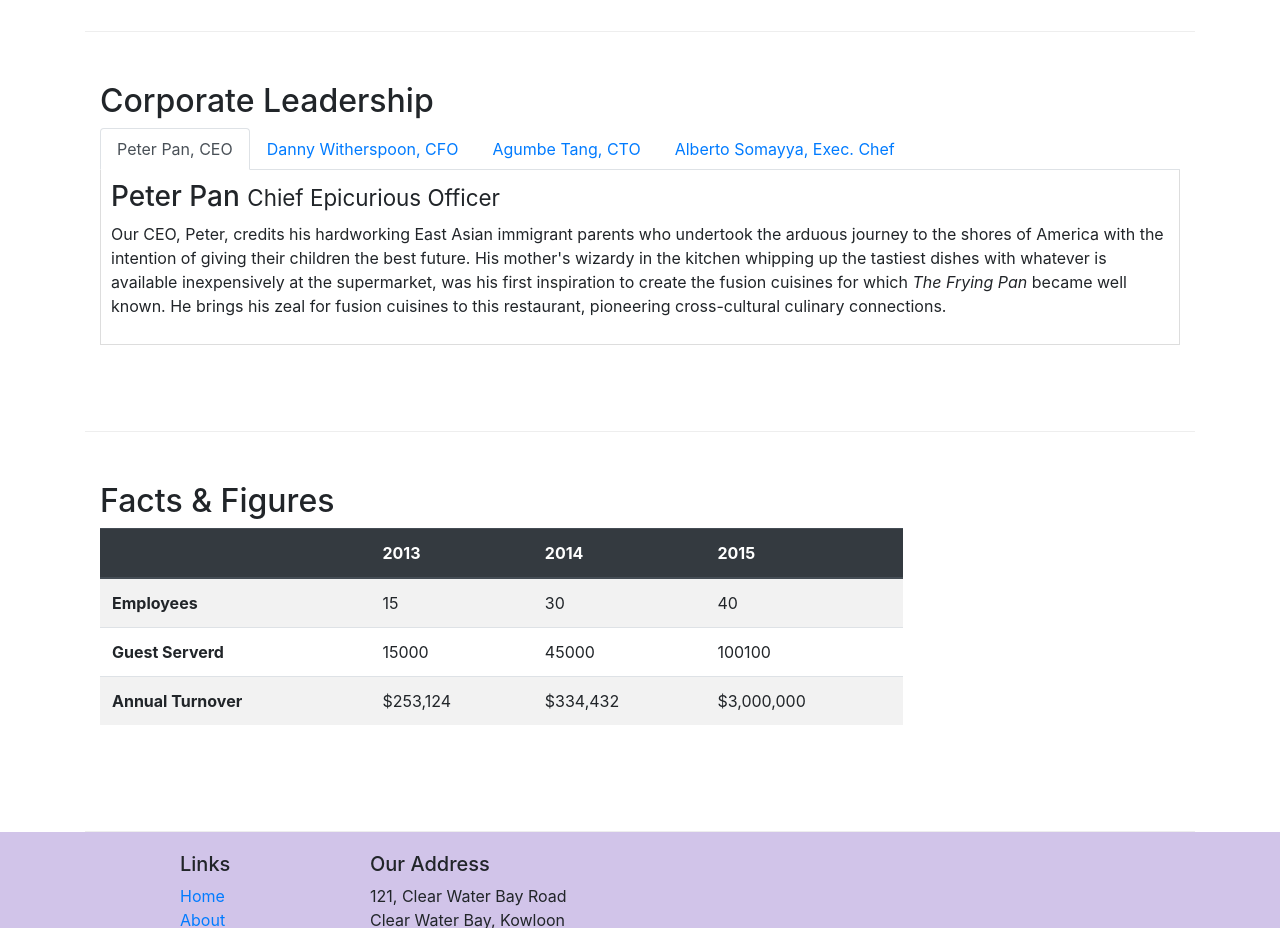
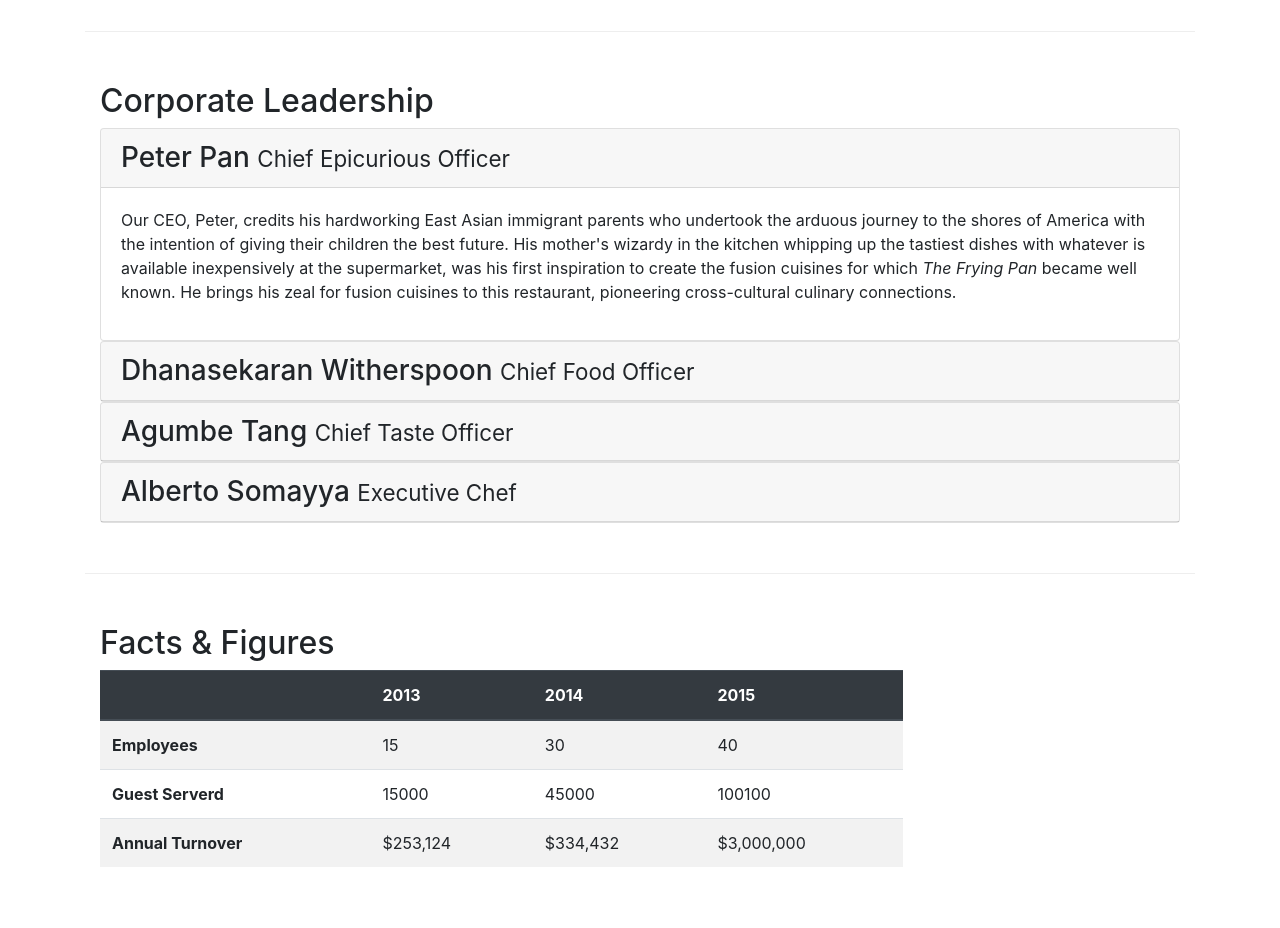
Before and after one commit to tavneetkhurana/confusion, a website: page aboutus.html in a window 1280 px wide. Shown: the part 940-1868 px from the top of the page. Drawn offline with nearby package versions, Linux system fonts and the light colour scheme.

Commit message:
accordion

```diff
--- a/aboutus.html
+++ b/aboutus.html
@@ -101,36 +101,51 @@
         <div class="row row-content" id="copLead">
             <div class="col-12 col-sm-12">
                 <h2>Corporate Leadership</h2>
-                <ul class="nav nav-tabs">
-                    <li class="nav-item">
-                        <a href="#peter" class="nav-link active" role="tab" data-toggle="tab">Peter Pan, CEO</a>
-                    </li>
-                    <li class="nav-item">
-                        <a href="#danny" class="nav-link" role="tab" data-toggle="tab">Danny Witherspoon, CFO</a>
-                    </li>
-                    <li class="nav-item">
-                        <a href="#agumbe" class="nav-link" role="tab" data-toggle="tab">Agumbe Tang, CTO</a>
-                    </li> <li class="nav-item">
-                        <a href="#alberto" class="nav-link" role="tab" data-toggle="tab">Alberto Somayya, Exec. Chef</a>
-                    </li>
-                </ul>
-                <div class="tab-content">
-                    <div role="tabpanel" class="tab-pane fade show active" id="peter">
-                        <h3>Peter Pan <small>Chief Epicurious Officer</small></h3>
-                        <p>Our CEO, Peter, credits his hardworking East Asian immigrant parents who undertook the arduous journey to the shores of America with the intention of giving their children the best future. His mother's wizardy in the kitchen whipping up the tastiest dishes with whatever is available inexpensively at the supermarket, was his first inspiration to create the fusion cuisines for which <em>The Frying Pan</em> became well known. He brings his zeal for fusion cuisines to this restaurant, pioneering cross-cultural culinary connections.</p>
+                <div id="accordion">
+                    <div class="card">
+                        <div class="card-header" role="tab" id="peterhead">
+                            <h3 class="mb-0">
+                                <a data-toggle="collapse" data-target="#peter">Peter Pan <small>Chief Epicurious Officer</small></a></h3>
+                        </div>
+                        <div role="tabpanel" class="collapse show" id="peter" data-parent="#accordion">
+                            <div class="card-body">
+                                <p>Our CEO, Peter, credits his hardworking East Asian immigrant parents who undertook the arduous journey to the shores of America with the intention of giving their children the best future. His mother's wizardy in the kitchen whipping up the tastiest dishes with whatever is available inexpensively at the supermarket, was his first inspiration to create the fusion cuisines for which <em>The Frying Pan</em> became well known. He brings his zeal for fusion cuisines to this restaurant, pioneering cross-cultural culinary connections.</p>
+                            </div>
+                        </div>
                     </div>
-                    <div role="tabpanel" class="tab-pane fade" id="danny">
-                        <h3>Dhanasekaran Witherspoon <small>Chief Food Officer</small></h3>
-                        <p>Our CFO, Danny, as he is affectionately referred to by his colleagues, comes from a long established family tradition in farming and produce. His experiences growing up on a farm in the Australian outback gave him great appreciation for varieties of food sources. As he puts it in his own words, <em>Everything that runs, wins, and everything that stays, pays!</em></p>
+                    <div class="card">
+                        <div class="card-header" role="tab" id="dannyhead">
+                            <h3 class="mb-0">
+                                <a data-toggle="collapse" data-target="#danny">Dhanasekaran Witherspoon <small>Chief Food Officer</small></a></h3>
+                        </div>
+                        <div role="tabpanel" class="collapse" id="danny" data-parent="#accordion">
+                            <div class="card-body">
+                                <p>Our CFO, Danny, as he is affectionately referred to by his colleagues, comes from a long established family tradition in farming and produce. His experiences growing up on a farm in the Australian outback gave him great appreciation for varieties of food sources. As he puts it in his own words, <em>Everything that runs, wins, and everything that stays, pays!</em></p>
+                            </div>
+                        </div>
                     </div>
-                    <div role="tabpanel" class="tab-pane fade" id="agumbe">
-                        <h3>Agumbe Tang <small>Chief Taste Officer</small></h3>
-                        <p>Blessed with the most discerning gustatory sense, Agumbe, our CTO, personally ensures that every dish that we serve meets his exacting tastes. Our chefs dread the tongue lashing that ensues if their dish does not meet his exacting standards. He lives by his motto, <em>You click only if you survive my lick.</em></p>
+                    <div class="card">
+                        <div class="card-header" role="tab" id="agumbehead">
+                            <h3 class="mb-0">
+                                <a data-toggle="collapse" data-target="#agumbe"> Agumbe Tang <small>Chief Taste Officer</small></a></h3>
+                        </div>
+                        <div role="tabpanel" class="collapse" id="agumbe" data-parent="#accordion">
+                            <div class="card-body">
+                                <p>Blessed with the most discerning gustatory sense, Agumbe, our CTO, personally ensures that every dish that we serve meets his exacting tastes. Our chefs dread the tongue lashing that ensues if their dish does not meet his exacting standards. He lives by his motto, <em>You click only if you survive my lick.</em></p>
+                            </div>
+                         </div>
                     </div>
-                    <div role="tabpanel" class="tab-pane fade" id="alberto">
-                        <h3>Alberto Somayya <small>Executive Chef</small></h3>
-                        <p>Award winning three-star Michelin chef with wide International experience having worked closely with whos-who in the culinary world, he specializes in creating mouthwatering Indo-Italian fusion experiences. He says, <em>Put together the cuisines from the two craziest cultures, and you get a winning hit! Amma Mia!</em></p>
-                    </div>
+                    <div class="card">
+                        <div class="card-header" role="tab" id="albertohead">
+                            <h3 class="mb-0">
+                               <a data-toggle="collapse" data-target="#alberto">Alberto Somayya <small>Executive Chef</small></a></h3>
+                        </div>
+                        <div role="tabpanel" class="collapse" id="alberto" data-parent="#accordion">
+                            <div class="card-body">
+                                <p>Award winning three-star Michelin chef with wide International experience having worked closely with whos-who in the culinary world, he specializes in creating mouthwatering Indo-Italian fusion experiences. He says, <em>Put together the cuisines from the two craziest cultures, and you get a winning hit! Amma Mia!</em></p>
+                            </div>
+                        </div>
+                    </div >
                 </div>
             </div>
        </div>
```
